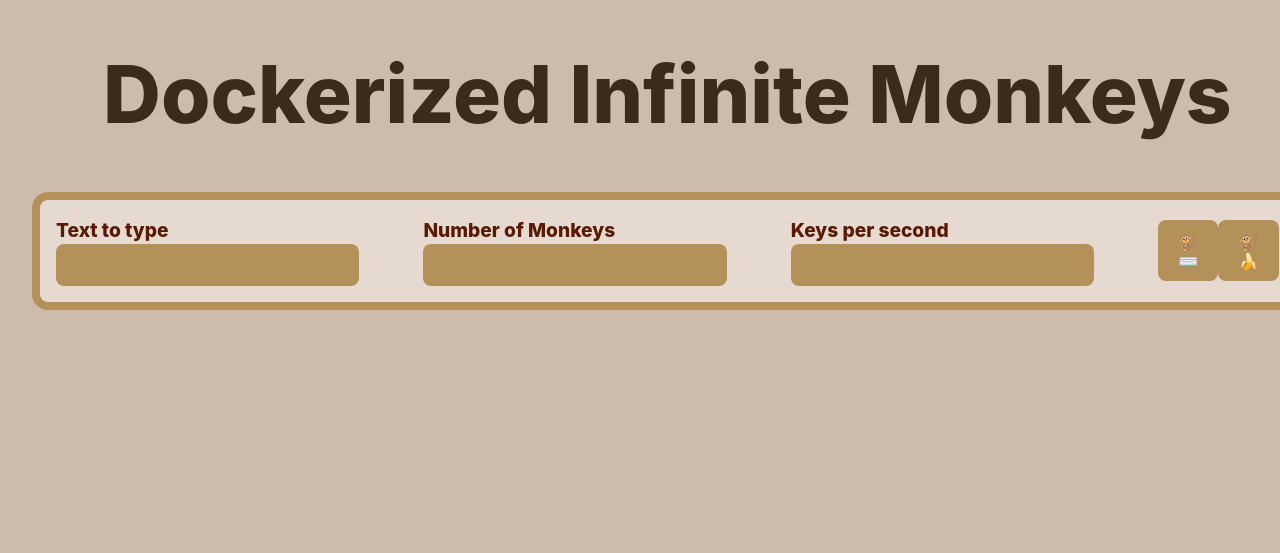
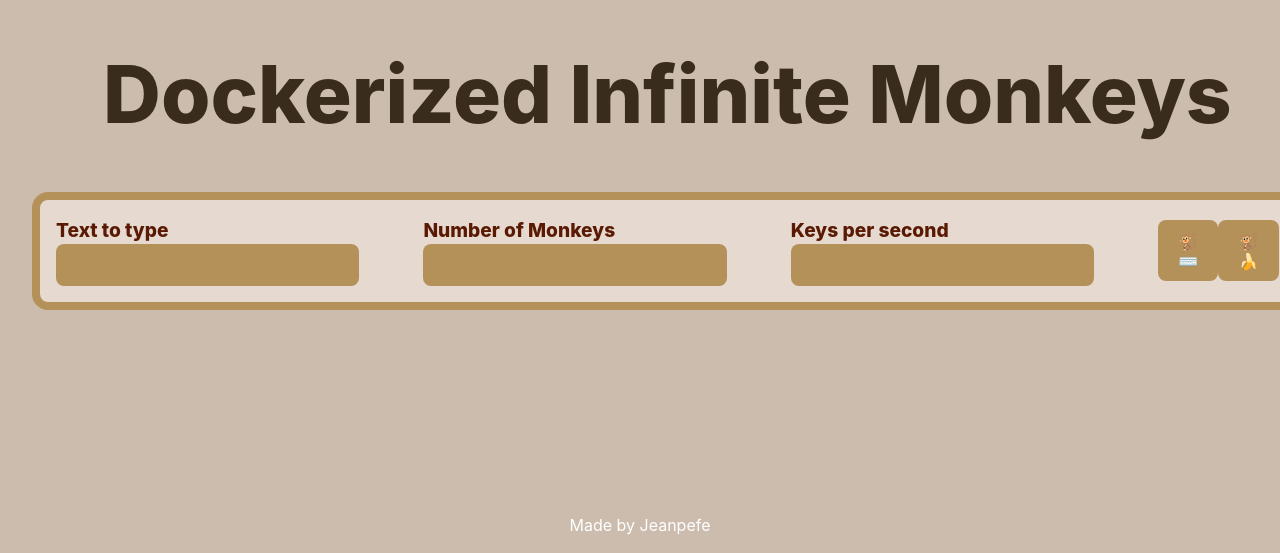
Before and after one commit to Jeanpefe/dockerized-infinite-monkeys, a React (Vite) app: page / in a window 1280 px wide. Shown: the part 247-800 px from the top of the page. Built offline with nearby package versions, Linux system fonts and the light colour scheme.

Commit message:
feat: footer displaying who made the website

```diff
--- a/src/App.tsx
+++ b/src/App.tsx
@@ -2,6 +2,7 @@ import { useCallback, useRef, useState } from 'react';
 import './App.css'
 import MonkeyText from './components/MonkeyText';
 import { ProbabilityUnderConditions } from './components/Probability';
+import Footer from './components/Footer';
 
 function App() {
   const [generate, setGenerate] = useState<boolean>(false)
@@ -96,6 +97,7 @@ function App() {
           ))
         )}
       </section>
+      <Footer />
     </>
   )
 }
--- /dev/null
+++ b/src/components/Footer.tsx
@@ -0,0 +1,7 @@
+export default function Footer() {
+    return (
+        <footer>
+            <p>Made by Jeanpefe</p>
+        </footer>
+    )
+}
--- a/src/index.css
+++ b/src/index.css
@@ -54,3 +54,12 @@ button:focus,
 button:focus-visible {
   outline: 4px auto -webkit-focus-ring-color;
 }
+
+footer {
+  position: fixed;
+  left: 0;
+  bottom: 0;
+  width: 100%;
+  color: white;
+  text-align: center;
+}
```
